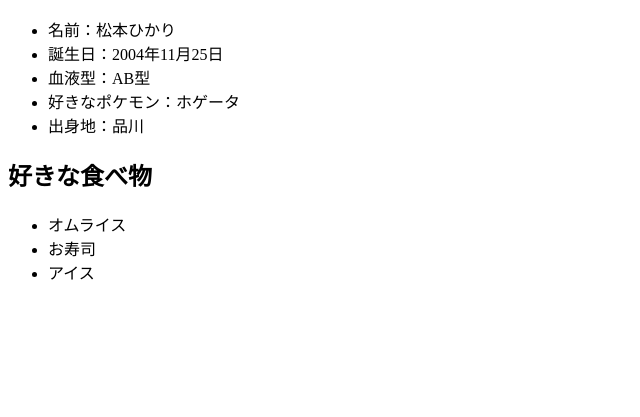
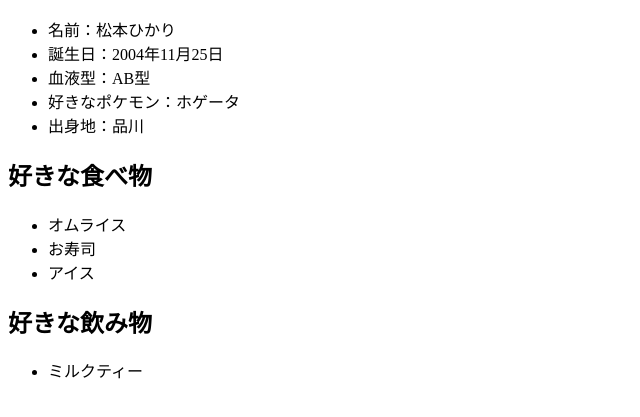
Before and after one commit to 2322090/ds1, a plain HTML site: page index.html in a window 1280 px wide. Shown: the part 127-544 px from the top of the page, without its empty margins (0-640 px from the left). Drawn offline with Linux system fonts and the light colour scheme.

Commit message:
好きな飲み物を追記

```diff
--- a/index.html
+++ b/index.html
@@ -29,5 +29,10 @@
             <li>アイス</li>
         </ul>
 
+        <h2>好きな飲み物</h2>
+        <ul>
+            <li>ミルクティー</li>
+        </ul>
+
     </body>
 </html>
```
